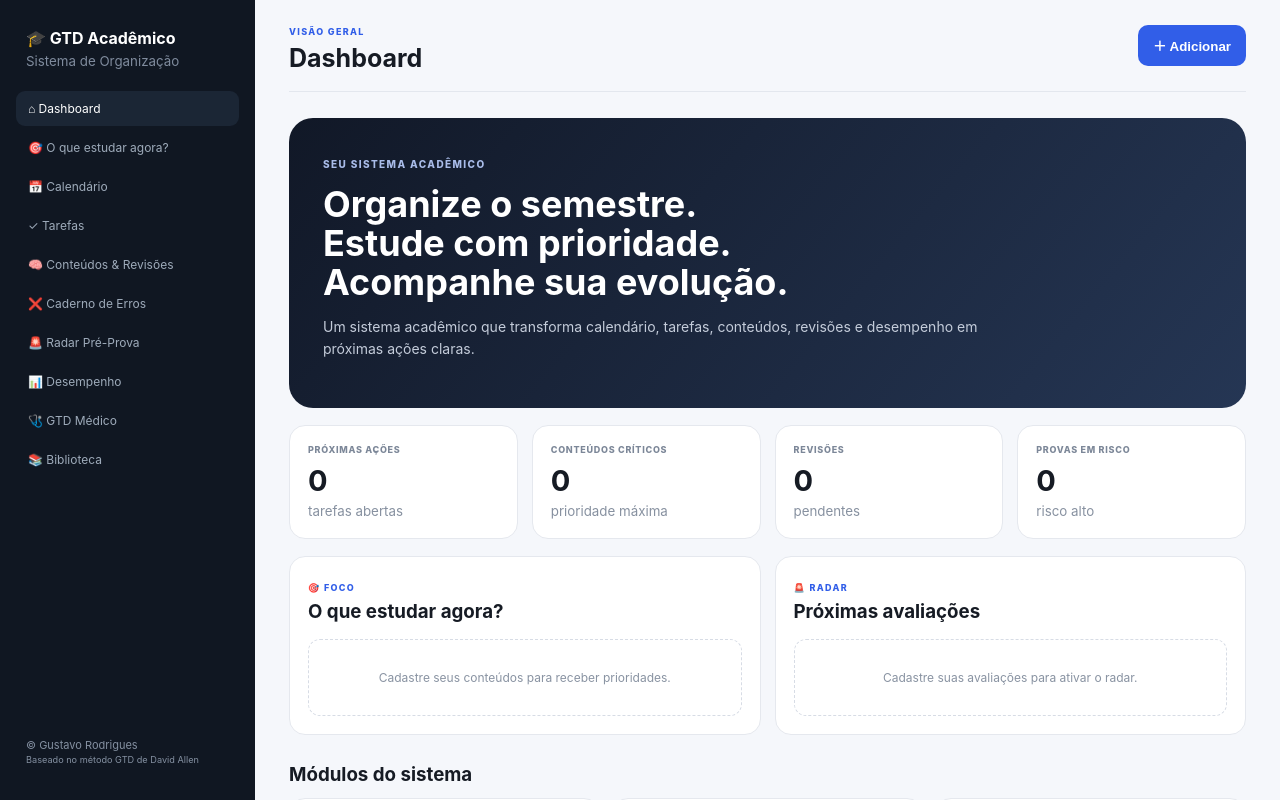
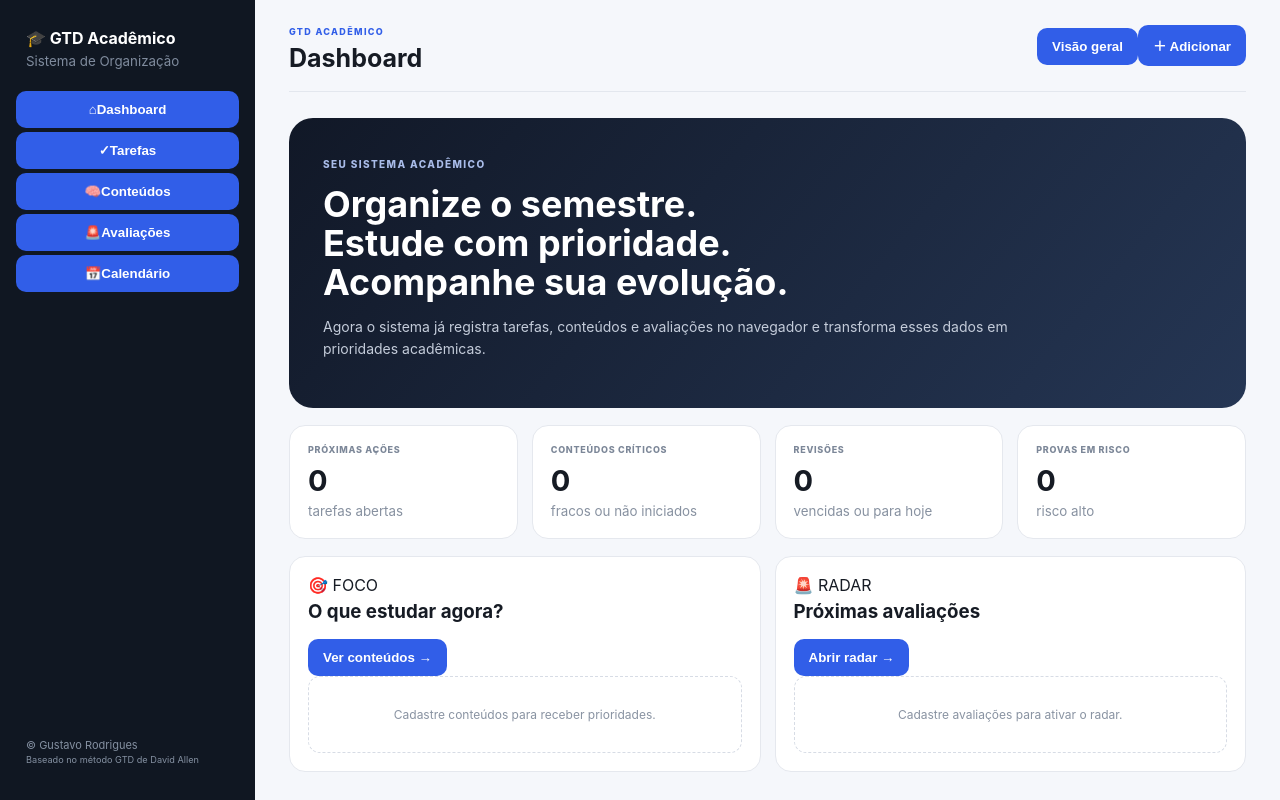
Before and after one commit to gustavorma19-art/gtd---academico---gustavo-rodrigues, a Next.js app: page / in a window 1280 px wide. Shown: the top 800 px of the page. Built offline with nearby package versions, Linux system fonts and the light colour scheme.

Commit message:
feat: tornar MVP funcional com tarefas conteúdos e avaliações

```diff
--- a/app/page.js
+++ b/app/page.js
@@ -1,24 +1,119 @@
-const modules = [
-  ['🎯','O que estudar agora?','Prioridades por risco, domínio e revisão'],
-  ['📅','Calendário','Aulas, provas e compromissos'],
-  ['✓','Tarefas','Fluxo GTD e próximas ações'],
-  ['🧠','Conteúdos & Revisões','Domínio e revisão espaçada'],
-  ['❌','Caderno de Erros','Transforme erros em aprendizado'],
-  ['🚨','Radar Pré-Prova','Cobertura, acerto e risco'],
-  ['📊','Desempenho','Horas, questões e evolução'],
-  ['🩺','GTD Médico','OSCE, habilidades e flashcards'],
-  ['📚','Biblioteca','Suas fontes de estudo']
+'use client'
+
+import { useEffect, useMemo, useState } from 'react'
+
+const nav = [
+  ['dashboard','⌂','Dashboard'],
+  ['tasks','✓','Tarefas'],
+  ['contents','🧠','Conteúdos'],
+  ['assessments','🚨','Avaliações'],
+  ['calendar','📅','Calendário']
 ]
 
+const emptyData = { tasks: [], contents: [], assessments: [] }
+
+function daysUntil(date){
+  if(!date) return null
+  const today = new Date(); today.setHours(0,0,0,0)
+  const target = new Date(`${date}T00:00:00`)
+  return Math.ceil((target-today)/86400000)
+}
+
+function riskFor(a, contents){
+  const days = daysUntil(a.date)
+  const linked = contents.filter(c => c.assessment === a.name)
+  const coverage = linked.length ? linked.filter(c => ['Bom','Dominado'].includes(c.mastery)).length / linked.length : 0
+  if(days !== null && days <= 7 && coverage < .5) return 'Alto'
+  if(days !== null && days <= 14 && coverage < .75) return 'Médio'
+  return 'Baixo'
+}
+
 export default function Home(){
- return <main className="shell">
-  <aside><div className="brand"><b>🎓 GTD Acadêmico</b><small>Sistema de Organização</small></div><nav><a className="active">⌂ Dashboard</a>{modules.map(([i,n])=><a key={n}>{i} {n}</a>)}</nav><footer>© Gustavo Rodrigues<br/><small>Baseado no método GTD de David Allen</small></footer></aside>
-  <section className="content">
-   <header><div><span>VISÃO GERAL</span><h1>Dashboard</h1></div><button>＋ Adicionar</button></header>
-   <div className="hero"><span>SEU SISTEMA ACADÊMICO</span><h2>Organize o semestre.<br/>Estude com prioridade.<br/>Acompanhe sua evolução.</h2><p>Um sistema acadêmico que transforma calendário, tarefas, conteúdos, revisões e desempenho em próximas ações claras.</p></div>
-   <div className="stats"><article><span>PRÓXIMAS AÇÕES</span><b>0</b><small>tarefas abertas</small></article><article><span>CONTEÚDOS CRÍTICOS</span><b>0</b><small>prioridade máxima</small></article><article><span>REVISÕES</span><b>0</b><small>pendentes</small></article><article><span>PROVAS EM RISCO</span><b>0</b><small>risco alto</small></article></div>
-   <div className="grid"><article className="panel"><span>🎯 FOCO</span><h3>O que estudar agora?</h3><div className="empty">Cadastre seus conteúdos para receber prioridades.</div></article><article className="panel"><span>🚨 RADAR</span><h3>Próximas avaliações</h3><div className="empty">Cadastre suas avaliações para ativar o radar.</div></article></div>
-   <h3 className="sectionTitle">Módulos do sistema</h3><div className="modules">{modules.map(([i,n,d])=><article key={n}><i>{i}</i><div><b>{n}</b><small>{d}</small></div></article>)}</div>
-  </section>
- </main>
+  const [active,setActive] = useState('dashboard')
+  const [data,setData] = useState(emptyData)
+  const [ready,setReady] = useState(false)
+  const [modal,setModal] = useState(null)
+
+  useEffect(()=>{
+    try{
+      const saved = localStorage.getItem('gtd-academico-data')
+      if(saved) setData(JSON.parse(saved))
+    } catch {}
+    setReady(true)
+  },[])
+
+  useEffect(()=>{
+    if(ready) localStorage.setItem('gtd-academico-data', JSON.stringify(data))
+  },[data,ready])
+
+  const stats = useMemo(()=>{
+    const openTasks = data.tasks.filter(t=>!t.done).length
+    const critical = data.contents.filter(c=>['Não iniciado','Fraco'].includes(c.mastery)).length
+    const reviews = data.contents.filter(c=>c.review && daysUntil(c.review) <= 0).length
+    const risky = data.assessments.filter(a=>riskFor(a,data.contents)==='Alto').length
+    return {openTasks,critical,reviews,risky}
+  },[data])
+
+  const studyNow = useMemo(()=> data.contents
+    .map(c=>({ ...c, score: (c.mastery==='Não iniciado'?4:c.mastery==='Fraco'?3:c.mastery==='Em progresso'?2:1) + (c.review && daysUntil(c.review)<=0?3:0) + (c.assessment ? Math.max(0,3-Math.floor((daysUntil(data.assessments.find(a=>a.name===c.assessment)?.date) ?? 30)/7)):0) }))
+    .sort((a,b)=>b.score-a.score).slice(0,4), [data])
+
+  function addItem(type, form){
+    const id = crypto.randomUUID()
+    setData(d=>({...d,[type]:[...d[type],{id,...form}]}))
+    setModal(null)
+  }
+
+  function remove(type,id){ setData(d=>({...d,[type]:d[type].filter(x=>x.id!==id)})) }
+  function toggleTask(id){ setData(d=>({...d,tasks:d.tasks.map(t=>t.id===id?{...t,done:!t.done}:t)})) }
+
+  return <main className="shell">
+    <aside>
+      <div className="brand"><b>🎓 GTD Acadêmico</b><small>Sistema de Organização</small></div>
+      <nav>{nav.map(([id,i,n])=><button key={id} className={active===id?'active':''} onClick={()=>setActive(id)}>{i}<span>{n}</span></button>)}</nav>
+      <footer>© Gustavo Rodrigues<br/><small>Baseado no método GTD de David Allen</small></footer>
+    </aside>
+
+    <section className="content">
+      <header><div><span>GTD ACADÊMICO</span><h1>{nav.find(n=>n[0]===active)?.[2]}</h1></div><div className="headerActions"><button className="ghost" onClick={()=>setActive('dashboard')}>Visão geral</button><button onClick={()=>setModal(active==='dashboard'?'tasks':active==='calendar'?'assessments':active)}>＋ Adicionar</button></div></header>
+
+      {active==='dashboard' && <Dashboard stats={stats} studyNow={studyNow} data={data} setActive={setActive}/>}
+      {active==='tasks' && <Tasks items={data.tasks} toggle={toggleTask} remove={id=>remove('tasks',id)}/>}
+      {active==='contents' && <Contents items={data.contents} remove={id=>remove('contents',id)}/>}
+      {active==='assessments' && <Assessments items={data.assessments} contents={data.contents} remove={id=>remove('assessments',id)}/>}
+      {active==='calendar' && <Calendar assessments={data.assessments}/>}
+    </section>
+
+    {modal && <Modal type={modal} assessments={data.assessments} onClose={()=>setModal(null)} onSave={form=>addItem(modal,form)}/>}
+  </main>
 }
+
+function Dashboard({stats,studyNow,data,setActive}){
+ return <>
+   <div className="hero"><span>SEU SISTEMA ACADÊMICO</span><h2>Organize o semestre.<br/>Estude com prioridade.<br/>Acompanhe sua evolução.</h2><p>Agora o sistema já registra tarefas, conteúdos e avaliações no navegador e transforma esses dados em prioridades acadêmicas.</p></div>
+   <div className="stats"><article><span>PRÓXIMAS AÇÕES</span><b>{stats.openTasks}</b><small>tarefas abertas</small></article><article><span>CONTEÚDOS CRÍTICOS</span><b>{stats.critical}</b><small>fracos ou não iniciados</small></article><article><span>REVISÕES</span><b>{stats.reviews}</b><small>vencidas ou para hoje</small></article><article><span>PROVAS EM RISCO</span><b>{stats.risky}</b><small>risco alto</small></article></div>
+   <div className="grid">
+    <article className="panel"><div className="panelHead"><div><span>🎯 FOCO</span><h3>O que estudar agora?</h3></div><button className="linkBtn" onClick={()=>setActive('contents')}>Ver conteúdos →</button></div>{studyNow.length?studyNow.map(c=><div className="row" key={c.id}><div><b>{c.name}</b><small>{c.subject || 'Sem disciplina'} · {c.mastery}</small></div><span className="priority">P{Math.max(1,5-c.score)}</span></div>):<div className="empty">Cadastre conteúdos para receber prioridades.</div>}</article>
+    <article className="panel"><div className="panelHead"><div><span>🚨 RADAR</span><h3>Próximas avaliações</h3></div><button className="linkBtn" onClick={()=>setActive('assessments')}>Abrir radar →</button></div>{data.assessments.length?data.assessments.slice().sort((a,b)=>a.date.localeCompare(b.date)).slice(0,4).map(a=><div className="row" key={a.id}><div><b>{a.name}</b><small>{a.subject || 'Sem disciplina'} · {daysUntil(a.date)} dias</small></div><span className={`risk ${riskFor(a,data.contents).toLowerCase()}`}>{riskFor(a,data.contents)}</span></div>):<div className="empty">Cadastre avaliações para ativar o radar.</div>}</article>
+   </div>
+   <h3 className="sectionTitle">Base do MVP</h3><div className="modules"><article><i>✓</i><div><b>Tarefas persistentes</b><small>Próximas ações com conclusão</small></div></article><article><i>🧠</i><div><b>Conteúdos & domínio</b><small>Base para priorização automática</small></div></article><article><i>🚨</i><div><b>Radar pré-prova</b><small>Risco calculado por prazo e cobertura</small></div></article></div>
+ </>
+}
+
+function Tasks({items,toggle,remove}){ return <section className="pagePanel"><div className="pageIntro"><h2>Próximas ações</h2><p>Capture o que precisa ser feito e conclua sem perder o histórico local.</p></div>{items.length?items.map(t=><div className="listItem" key={t.id}><label><input type="checkbox" checked={!!t.done} onChange={()=>toggle(t.id)}/><span className={t.done?'done':''}><b>{t.name}</b><small>{t.subject || 'Geral'}{t.date?` · ${t.date}`:''}</small></span></label><button className="danger" onClick={()=>remove(t.id)}>Excluir</button></div>):<Empty text="Nenhuma tarefa cadastrada."/>}</section> }
+
+function Contents({items,remove}){ return <section className="pagePanel"><div className="pageIntro"><h2>Conteúdos & revisões</h2><p>Registre domínio, revisão e vínculo com avaliações.</p></div>{items.length?items.map(c=><div className="listItem" key={c.id}><div><b>{c.name}</b><small>{c.subject || 'Sem disciplina'} · Domínio: {c.mastery}{c.review?` · Revisão ${c.review}`:''}</small></div><button className="danger" onClick={()=>remove(c.id)}>Excluir</button></div>):<Empty text="Nenhum conteúdo cadastrado."/>}</section> }
+
+function Assessments({items,contents,remove}){ return <section className="pagePanel"><div className="pageIntro"><h2>Radar pré-prova</h2><p>O risco inicial considera proximidade da prova e domínio dos conteúdos vinculados.</p></div>{items.length?items.slice().sort((a,b)=>a.date.localeCompare(b.date)).map(a=><div className="assessmentCard" key={a.id}><div><span className={`risk ${riskFor(a,contents).toLowerCase()}`}>{riskFor(a,contents)}</span><h3>{a.name}</h3><p>{a.subject || 'Sem disciplina'} · {a.date} · {daysUntil(a.date)} dias</p></div><button className="danger" onClick={()=>remove(a.id)}>Excluir</button></div>):<Empty text="Nenhuma avaliação cadastrada."/>}</section> }
+
+function Calendar({assessments}){ return <section className="pagePanel"><div className="pageIntro"><h2>Calendário acadêmico</h2><p>Primeira versão: avaliações em ordem cronológica. Aulas e compromissos entram na próxima etapa.</p></div>{assessments.length?assessments.slice().sort((a,b)=>a.date.localeCompare(b.date)).map(a=><div className="calendarItem" key={a.id}><div className="dateBox"><b>{new Date(`${a.date}T00:00:00`).getDate()}</b><small>{new Date(`${a.date}T00:00:00`).toLocaleDateString('pt-BR',{month:'short'}).replace('.','')}</small></div><div><b>{a.name}</b><small>{a.subject || 'Avaliação'}</small></div></div>):<Empty text="Seu calendário ainda está vazio."/>}</section> }
+
+function Empty({text}){ return <div className="empty">{text}<br/><small>Use “＋ Adicionar” no topo.</small></div> }
+
+function Modal({type,assessments,onClose,onSave}){
+ const [form,setForm] = useState(type==='tasks'?{name:'',subject:'',date:'',done:false}:type==='contents'?{name:'',subject:'',mastery:'Não iniciado',review:'',assessment:''}:{name:'',subject:'',date:''})
+ const label = type==='tasks'?'Nova tarefa':type==='contents'?'Novo conteúdo':'Nova avaliação'
+ const change=e=>setForm(f=>({...f,[e.target.name]:e.target.value}))
+ const submit=e=>{e.preventDefault(); if(!form.name) return; onSave(form)}
+ return <div className="modalBackdrop" onMouseDown={e=>e.target===e.currentTarget&&onClose()}><form className="modal" onSubmit={submit}><div className="modalHead"><div><span>CADASTRO</span><h2>{label}</h2></div><button type="button" className="close" onClick={onClose}>×</button></div><label>Nome<input name="name" value={form.name} onChange={change} autoFocus placeholder={type==='contents'?'Ex.: Pré-eclâmpsia':'Digite um nome'}/></label><label>Disciplina<input name="subject" value={form.subject} onChange={change} placeholder="Ex.: Obstetrícia"/></label>{type!=='contents'&&<label>Data<input type="date" name="date" value={form.date} onChange={change}/></label>}{type==='contents'&&<><label>Domínio<select name="mastery" value={form.mastery} onChange={change}><option>Não iniciado</option><option>Fraco</option><option>Em progresso</option><option>Bom</option><option>Dominado</option></select></label><label>Próxima revisão<input type="date" name="review" value={form.review} onChange={change}/></label><label>Avaliação vinculada<select name="assessment" value={form.assessment} onChange={change}><option value="">Nenhuma</option>{assessments.map(a=><option key={a.id}>{a.name}</option>)}</select></label></>}<div className="modalActions"><button type="button" className="ghost" onClick={onClose}>Cancelar</button><button>Salvar</button></div></form></div>
+}
```
